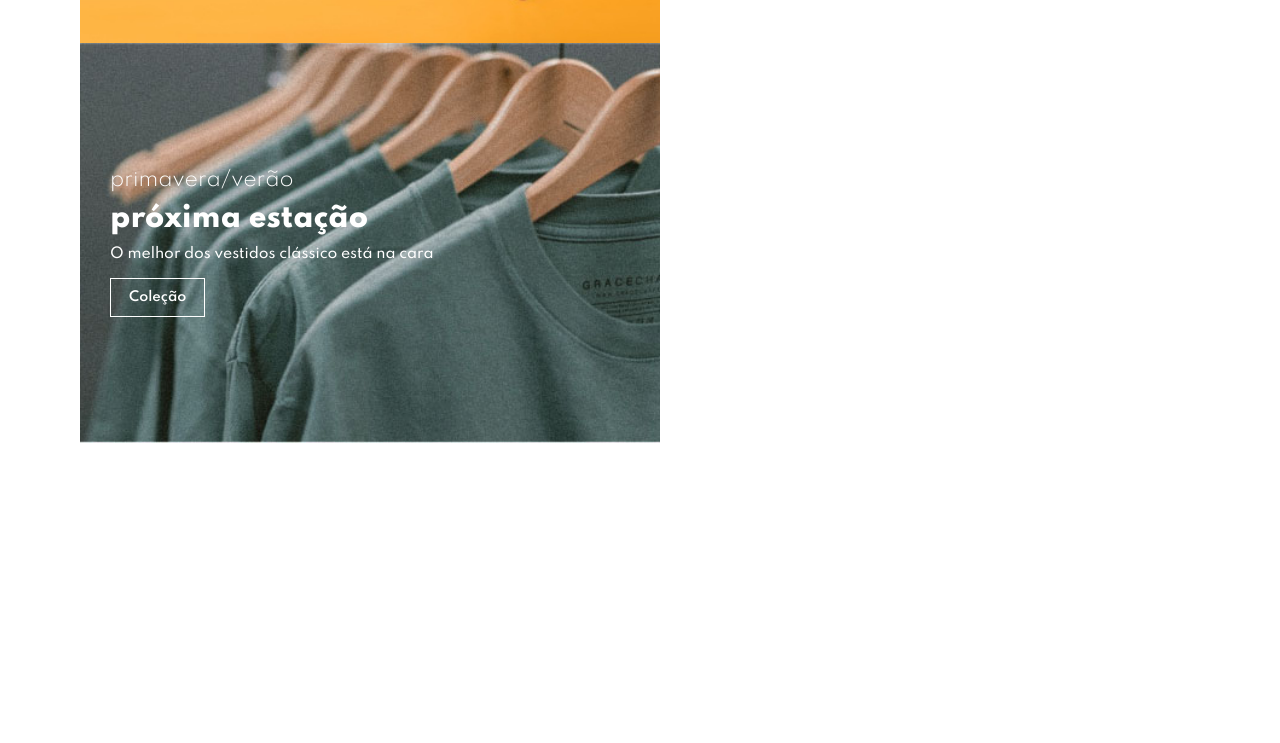
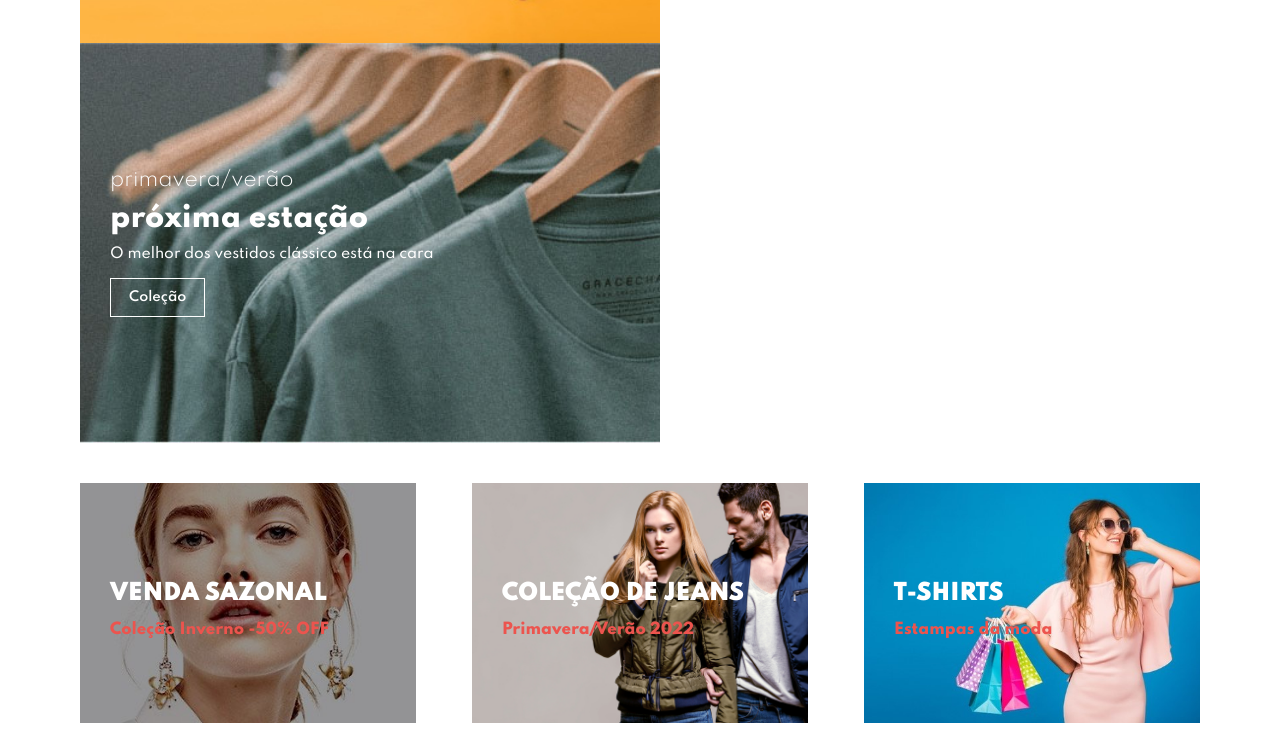
Before and after one commit to wandertorres/ecommerce, a plain HTML site: page index.html in a window 1280 px wide. Shown: the part 3907-4650 px from the top of the page. Before the commit the page ends 4390 px from the top, so only its background shows below. Drawn offline with Linux system fonts and the light colour scheme.

Commit message:
section banner3

```diff
--- a/index.html
+++ b/index.html
@@ -364,6 +364,23 @@
         </div>
     </section>
 
+    <section id="banner3">
+        <div class="banner-box">
+            <h2>VENDA SAZONAL</h2>
+            <h3>Coleção Inverno -50% OFF</h3>
+        </div>
+
+        <div class="banner-box box2">
+            <h2>COLEÇÃO DE JEANS</h2>
+            <h3>Primavera/Verão 2022</h3>
+        </div>
+
+        <div class="banner-box box3">
+            <h2>T-SHIRTS</h2>
+            <h3>Estampas da moda</h3>
+        </div>
+    </section>
+
     <script src="script.js"></script>
 </body>
 </html>
--- a/style.css
+++ b/style.css
@@ -370,3 +370,45 @@ body {
     background: #088178;
     border: 1px solid #088178;
 }
+
+/* Banner3 */
+#banner3 {
+    display: flex;
+    justify-content: space-between;
+    flex-wrap: wrap;
+    padding: 0 80px;
+}
+
+#banner3 .banner-box {
+    display: flex;
+    flex-direction: column;
+    justify-content: center;
+    align-items: flex-start;
+    background-image: url(img/banner/b7.jpg);
+    min-width: 30%;
+    height: 30vh;
+    background-size: cover;
+    background-position: center;
+    padding: 30px;
+    margin-bottom: 20px;
+}
+
+#banner3 .box2 {
+    background-image: url(img/banner/b4.jpg);
+}
+
+#banner3 .box3 {
+    background-image: url(img/banner/b18.jpg);
+}
+
+#banner3 h2 {
+    color: #fff;
+    font-weight: 900;
+    font-size: 22px;
+}
+
+#banner3 h3 {
+    color: #ec544e;
+    font-weight: 800;
+    font-size: 15px;
+}
```
